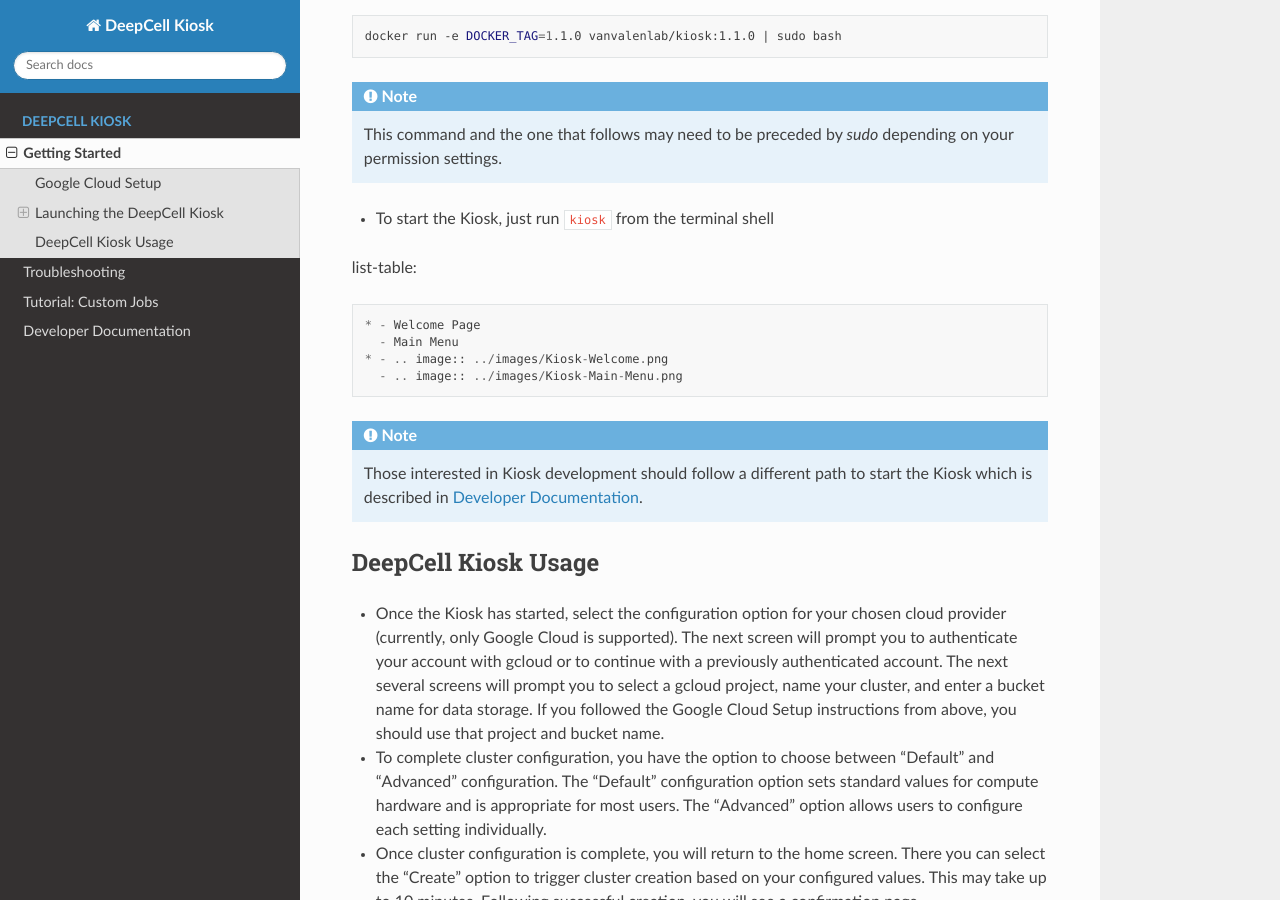
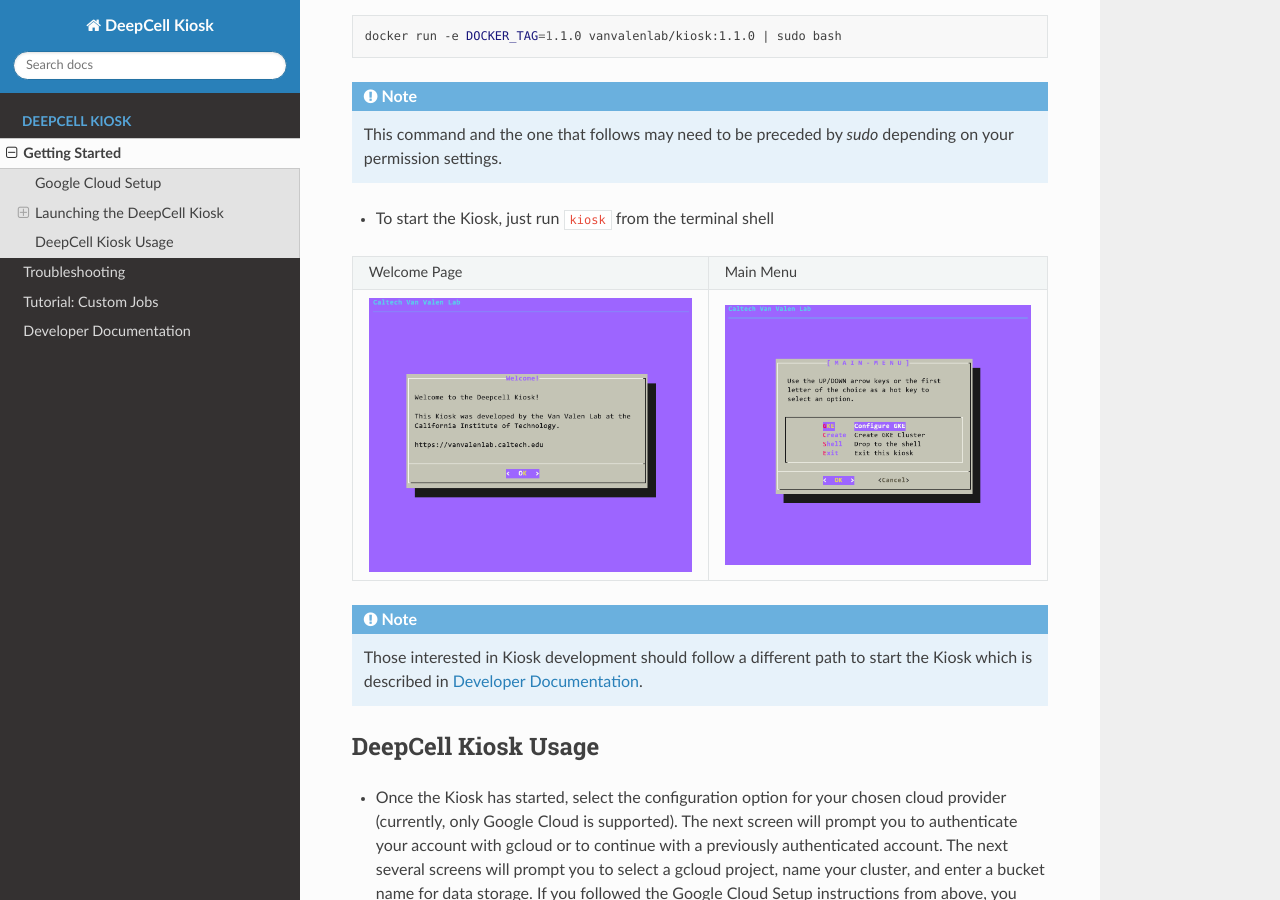
Before and after one commit to vanvalenlab/kiosk-console, a Sphinx documentation site: the page built from docs/source/GETTING_STARTED.rst, in a window 1280 px wide and 900 px high, scrolled down 3127 px. Built offline with Sphinx 7.4.7 and the Read the Docs theme 2.0.0, drawn with Linux system fonts in a browser that asks for light colours.

Commit message:
resize test

```diff
--- a/docs/source/GETTING_STARTED.rst
+++ b/docs/source/GETTING_STARTED.rst
@@ -103,7 +103,7 @@
 
 * To start the Kiosk, just run ``kiosk`` from the terminal shell
 
-list-table::
+.. list-table::
 
   * - Welcome Page
     - Main Menu
```
